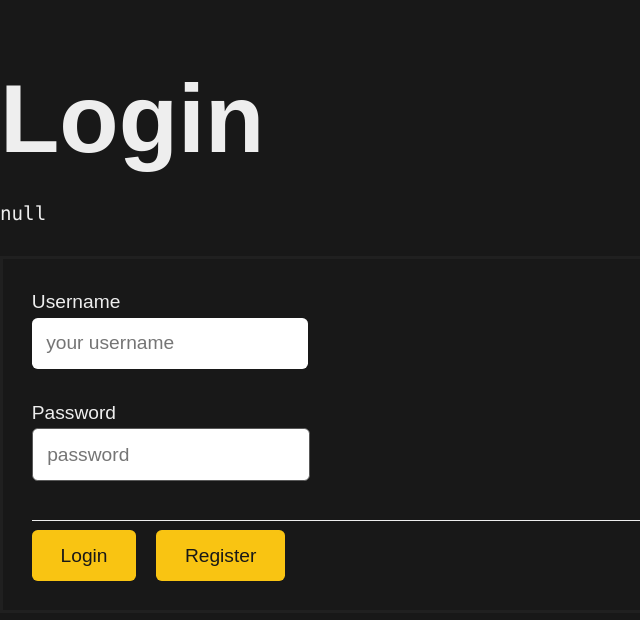
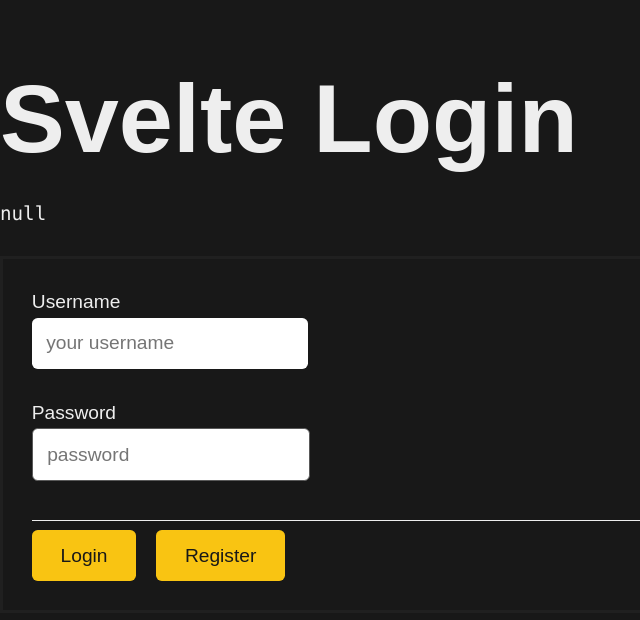
Before and after one commit to rizafahmi/svelte-amplify-auth-walkthrough, a Svelte app: page / in a window 1280 px wide. Shown: the top 620 px of the page, without its empty margins (0-640 px from the left). Built offline with nearby package versions, Linux system fonts and the light colour scheme; no server answers; a web font is replaced by a local one; what @aws-amplify/core would draw is missing.

Commit message:
Change title

```diff
--- a/src/Login.svelte
+++ b/src/Login.svelte
@@ -14,7 +14,7 @@
   export let handlRegisterClick;
 </script>
 
-<h1>Login</h1>
+<h1>Svelte Login</h1>
 <pre>{JSON.stringify($store, null, 2)}</pre>
 <form on:submit|preventDefault={handleSubmit}>
   <fieldset>
```
